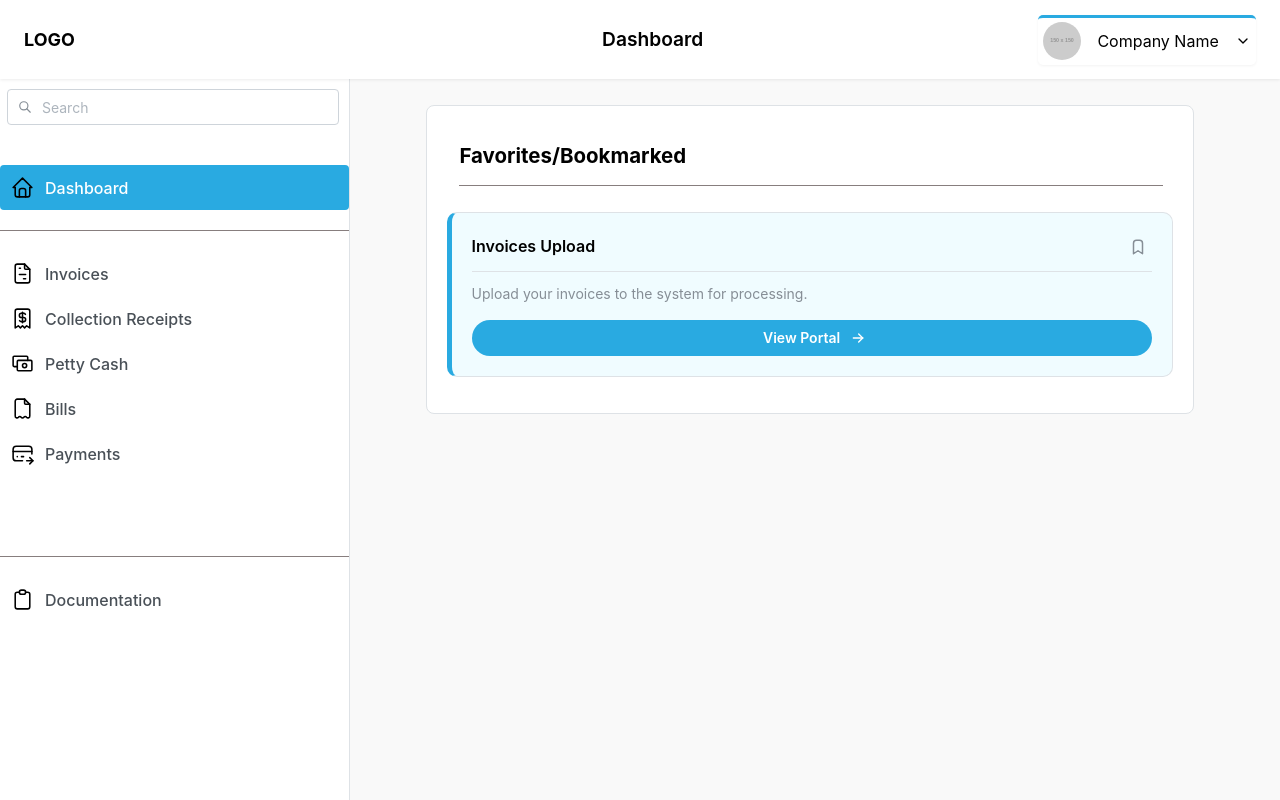
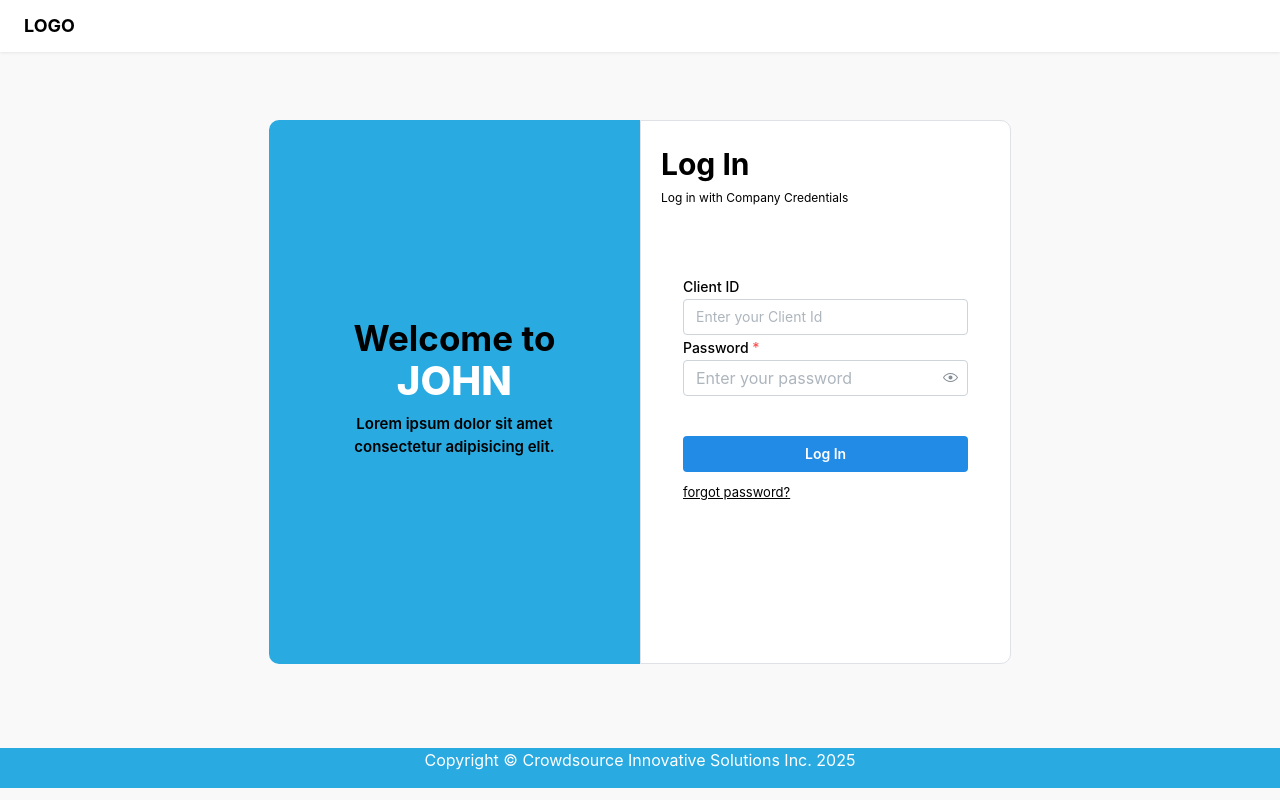
Before and after one commit to CSIhelp/Stewrd_CalamansiPie, a React (Vite) app in the folder client/: page / in a window 1280 px wide. Built offline with nearby package versions, Linux system fonts and the light colour scheme.

Commit message:
fixed routing : Login as  "/"

```diff
--- a/client/src/App.tsx
+++ b/client/src/App.tsx
@@ -18,8 +18,8 @@ function App() {
     <>
     <BrowserRouter>
     <Routes>
-          <Route path="/" element={<Dashboard />} />
-          <Route path="/login" element={<LogIn />} />
+          <Route path="/dashboard" element={<Dashboard />} />
+          <Route path="/" element={<LogIn />} />
           <Route path="/invoice" element={<Invoice />} />
           <Route path="/pettycash" element={<PettyCash />} />
            <Route path="/collectionreceipt" element={<CollectionReceipt />} />
--- a/client/src/components/Header/Header.tsx
+++ b/client/src/components/Header/Header.tsx
@@ -16,7 +16,7 @@ const Header: FC<HeaderProps> = ({ title }) => {
 
   const handleLogout = () => {
     console.log('User logged out');
-    navigate ('/login')
+    navigate ('/')
   };
 
   return (
--- a/client/src/components/SideNav/SideNavBar.tsx
+++ b/client/src/components/SideNav/SideNavBar.tsx
@@ -51,7 +51,7 @@ export function SideNavBar() {
         onChange={(event) => setSearchQuery(event.currentTarget.value)}
         className= {classes.search} />
         <Group className={classes.header} >
-              <NavLink to="/"     className= {({isActive}) => isActive? classes.activeLink: classes.link}  onClick={() => setActive("Dashboard")}>
+              <NavLink to="/dashboard"     className= {({isActive}) => isActive? classes.activeLink: classes.link}  onClick={() => setActive("Dashboard")}>
           <IconHome className={classes.linkIcon} stroke={1.5} />
           <span>Dashboard</span>
         </NavLink>
--- a/client/src/pages/LogIn/LogIn.tsx
+++ b/client/src/pages/LogIn/LogIn.tsx
@@ -9,7 +9,7 @@ function LogIn() {
 
 const handleLogIn = () => {
     console.log('User logged in');
-    navigate ('/');
+    navigate ('/dashboard');
   };
 
     return (
```
